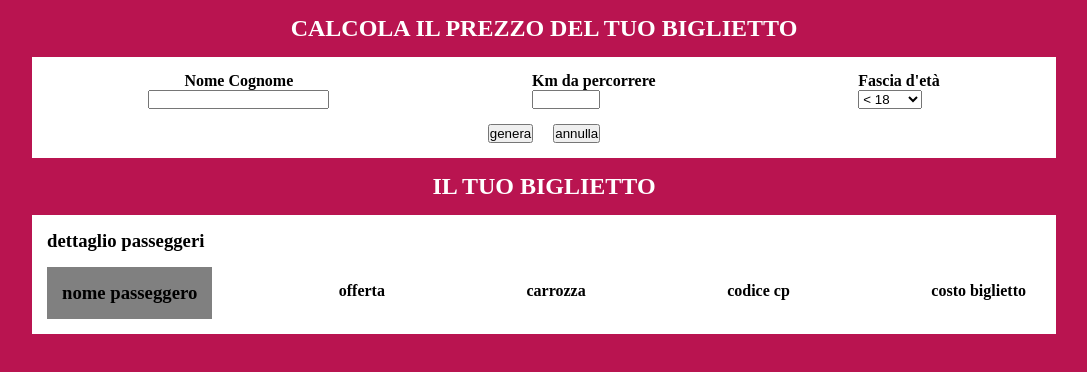
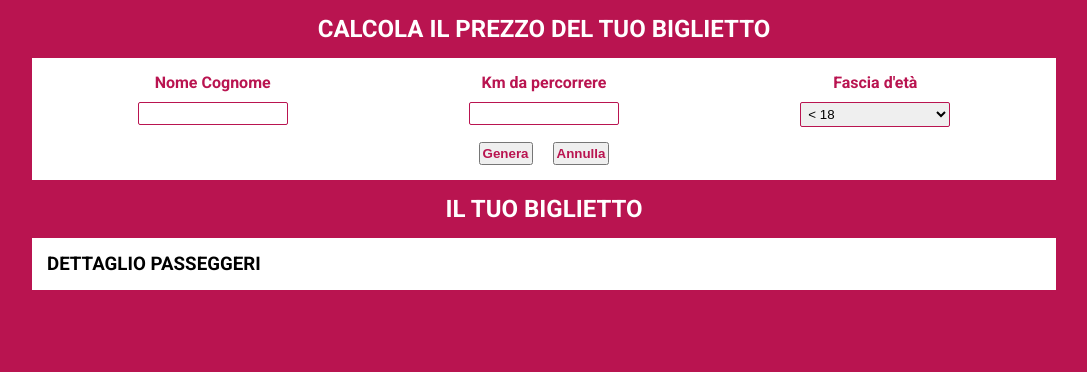
Before and after one commit to laura-caldaronello/js-biglietto-treno-form, a plain HTML site: page index.html in a window 1280 px wide. Shown: the whole page, without its empty margins (96-1183 px from the left). Drawn offline with Linux system fonts and the light colour scheme.

Commit message:
Sistemato

```diff
--- a/css/style.css
+++ b/css/style.css
@@ -4,6 +4,10 @@
   margin: 0;
   padding: 0;
   box-sizing: border-box;
+}
+
+body {
+  font-family: 'Roboto', sans-serif;
 }
 
 .ms-container {
@@ -24,6 +28,12 @@
 .ms-uppercase {
   text-transform: uppercase;
 }
+.ms-capitalize {
+  text-transform: capitalize;
+}
+.ms-bold {
+  font-weight: bold;
+}
 
 .ms-text-center {
   text-align: center;
@@ -31,6 +41,9 @@
 
 .ms-color-white {
   color: white;
+}
+.ms-color-fancy-pink {
+  color: rgb(185,20,80);
 }
 
 .ms-white-box {
@@ -40,6 +53,7 @@
 
 .ms-button {
   margin: auto 10px;
+  padding: 2px;
 }
 
 /* /classi generiche */
@@ -54,6 +68,14 @@
   display: flex;
   justify-content: space-around;
 }
+#input-container .input-element > *:last-child {
+  width: 150px;
+  margin-top: 10px;
+  border: 1px solid rgb(185,20,80);
+  border-radius: 2px;
+  padding: 3px;
+}
+
 #buttons-container {
   display: flex;
   justify-content: center;
@@ -64,6 +86,7 @@
   display: flex;
   justify-content: space-between;
   margin-top: 15px;
+  height: 150px;
 }
 #ticket-container > * {
   padding: 15px;
@@ -71,5 +94,15 @@
 #ticket-container > *:first-child {
   background-color: grey;
 }
+#ticket-container > *:first-child span {
+ line-height: 30px;
+}
+#ticket-container > *:not(:first-child) {
+  border-top: 1px solid grey;
+  border-bottom: 1px solid grey;
+  display: flex;
+  flex-direction: column;
+  justify-content: space-between;
+}
 
 /* /classi specifiche */
--- a/index.html
+++ b/index.html
@@ -2,6 +2,8 @@
 <html lang="en">
 <head>
   <meta charset="UTF-8">
+  <link rel="preconnect" href="https://fonts.gstatic.com">
+  <link href="https://fonts.googleapis.com/css2?family=Roboto:ital,wght@0,100;0,300;0,400;0,500;0,700;0,900;1,100;1,300;1,400;1,500;1,700;1,900&display=swap" rel="stylesheet">
   <meta http-equiv="X-UA-Compatible" content="IE=edge">
   <meta name="viewport" content="width=device-width, initial-scale=1.0">
   <link rel="stylesheet" href="css/style.css">
@@ -14,21 +16,21 @@
       <h2 class="ms-uppercase ms-text-center ms-color-white">calcola il prezzo del tuo biglietto</h2>
       <div class="ms-white-box">
         <div id="input-container">
-          <div class="input-element">
+          <div class="input-element ms-text-center">
             <label for="inputName">
-              <h4 class="ms-text-center">Nome Cognome</h4>
+              <h4 class="ms-color-fancy-pink">Nome Cognome</h4>
             </label>
             <input type="text" name="inputName" id="inputName">
           </div>
-          <div class="input-element">
+          <div class="input-element ms-text-center">
             <label for="inputKm">
-              <h4 class="ms-text-center">Km da percorrere</h4>
+              <h4 class="ms-color-fancy-pink">Km da percorrere</h4>
             </label>
             <input type="number" min="10" max="1000" name="inputKm" id="inputKm">
           </div>
-          <div class="input-element">
+          <div class="input-element ms-text-center">
             <label for="inputAge">
-              <h4 class="ms-text-center">Fascia d'età</h4>
+              <h4 class="ms-color-fancy-pink">Fascia d'età</h4>
             </label>
             <select name="inputAge" id="inputAge">
               <option value="range1">
@@ -44,33 +46,33 @@
           </div>
         </div>
         <div id="buttons-container">
-          <button class="ms-button" id="go">genera</button>
-          <button class="ms-button" id="no">annulla</button>
+          <button class="ms-button ms-color-fancy-pink ms-capitalize ms-bold" id="go">genera</button>
+          <button class="ms-button ms-color-fancy-pink ms-capitalize ms-bold" id="no">annulla</button>
         </div>
       </div>
       <h2 class="ms-uppercase ms-text-center ms-color-white">il tuo biglietto</h2>
       <div class="ms-white-box">
-        <h3>dettaglio passeggeri</h3>
+        <h3 class="ms-uppercase">dettaglio passeggeri</h3>
         <div id="ticket-container">
           <div>
-            <h3>nome passeggero</h3>
-            <h3 id="outputName"></h3>
+            <h4 class="ms-uppercase">nome passeggero</h4>
+            <span id="outputName" class="ms-bold"></span>
           </div>
           <div>
-            <h4>offerta</h4>
-            <h4 id="outputOffer"></h4>
+            <h4 class="ms-capitalize">offerta</h4>
+            <span id="outputOffer"></span>
           </div>
           <div>
-            <h4>carrozza</h4>
-            <h4 id="outputCarriage"></h4>
+            <h4 class="ms-capitalize">carrozza</h4>
+            <span id="outputCarriage"></span>
           </div>
           <div>
-            <h4>codice cp</h4>
-            <h4 id="outputCP"></h4>
+            <h4 class="ms-capitalize">codice cp</h4>
+            <span id="outputCP"></span>
           </div>
           <div>
-            <h4>costo biglietto</h4>
-            <h4 id="outputPrice"></h4>
+            <h4 class="ms-capitalize">costo biglietto</h4>
+            <span id="outputPrice"></span>
           </div>
         </div>
       </div>
--- a/js/main.js
+++ b/js/main.js
@@ -1,7 +1,11 @@
-var element = document.getElementById("go");
+var element1 = document.getElementById("go");
+var element2 = document.getElementById("no");
+document.getElementById("ticket-container").style.display = "none";
 
-element.addEventListener('click',
+element1.addEventListener('click',
 function() {
+  document.getElementById("ticket-container").style.display = "flex";
+
   var outputName = document.getElementById("inputName").value;
   document.getElementById("outputName").innerHTML = outputName;
 
@@ -30,3 +34,9 @@ function() {
   document.getElementById("outputCP").innerHTML = Math.floor(Math.random() * 10000) + 90000;
 }
 );
+
+element2.addEventListener('click',
+function() {
+  document.getElementById("ticket-container").style.display = "none";
+}
+);
```
